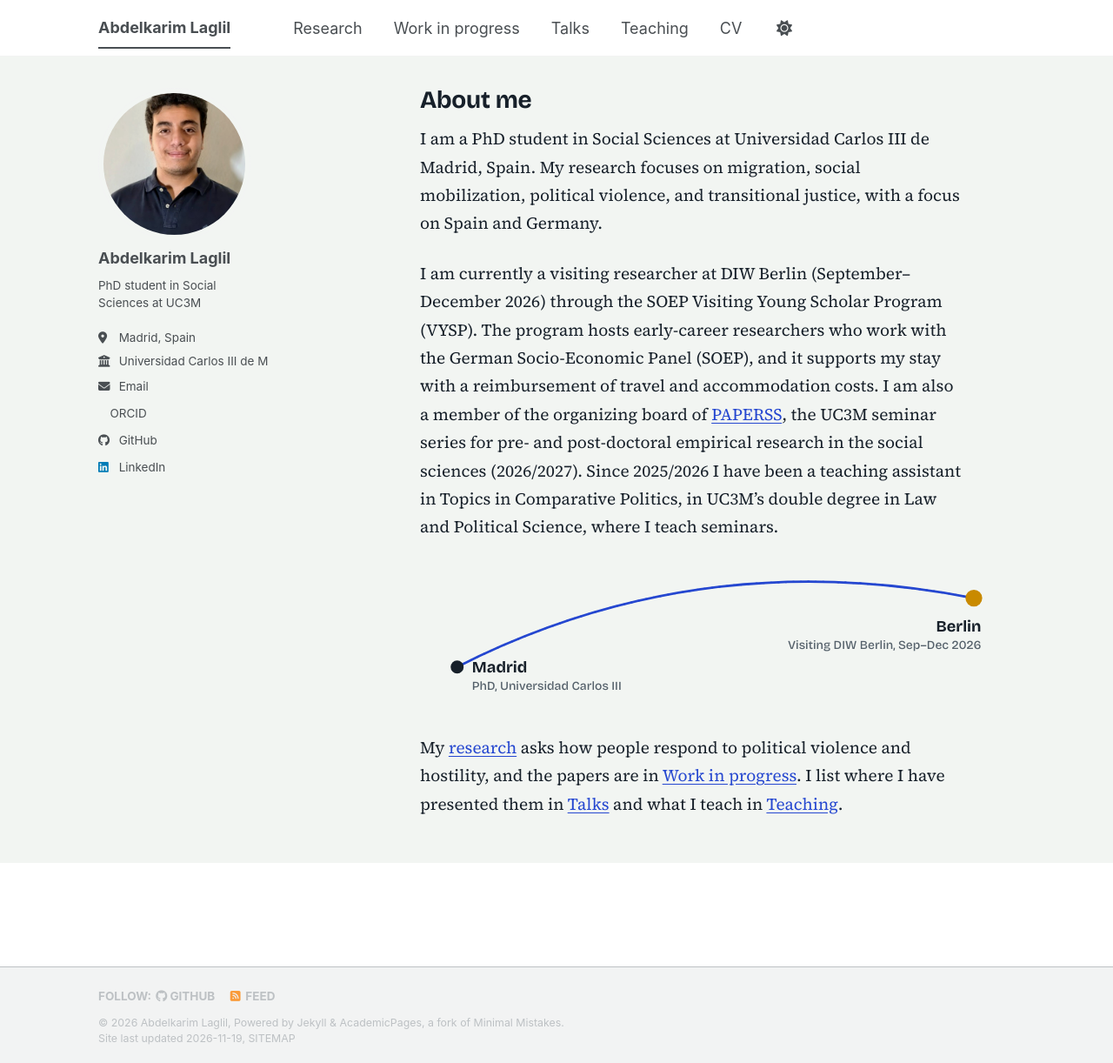
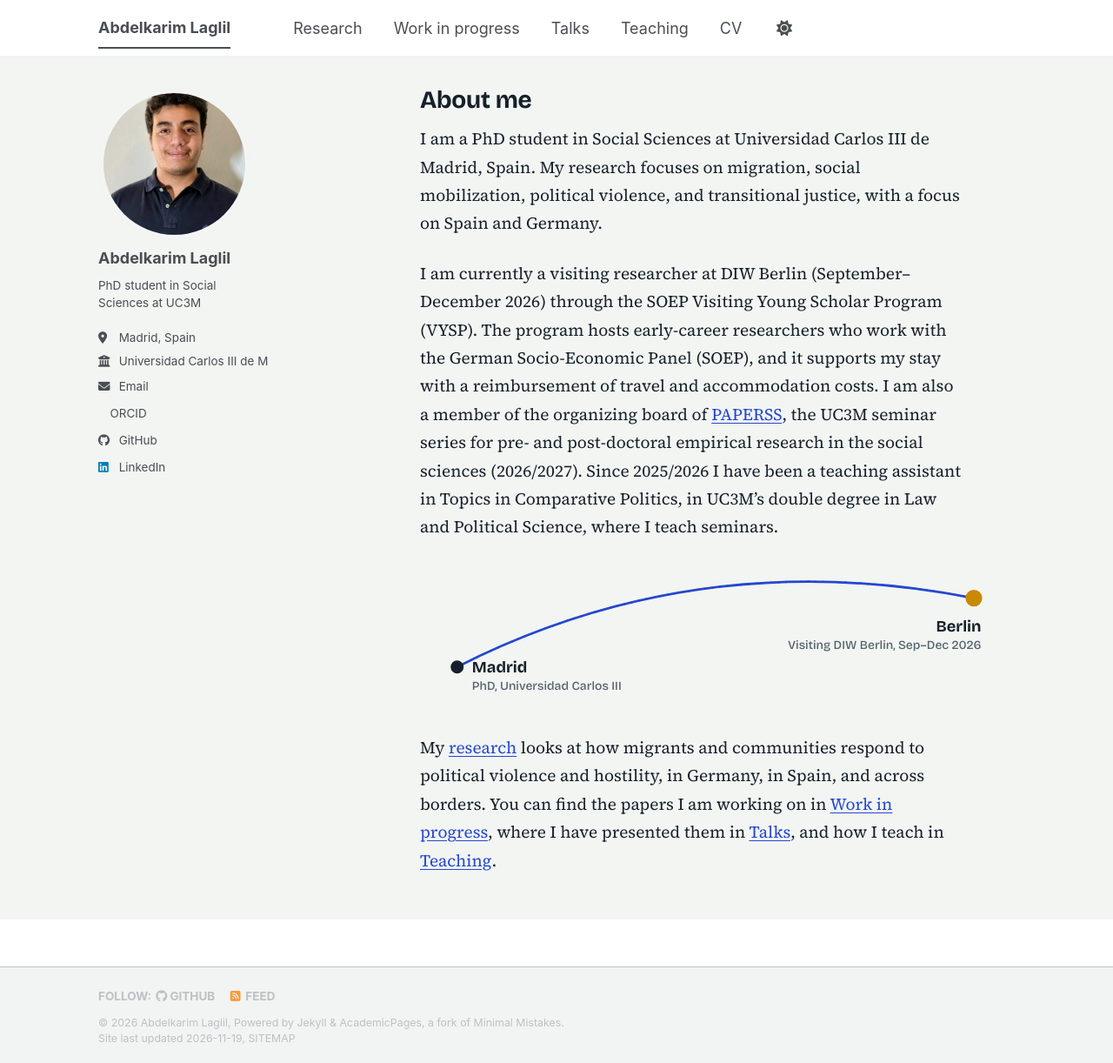
Before and after one commit to AbdelkarimLaglil/AbdelkarimLaglil.github.io, a Jekyll site: the page built from _pages/about.md, in a window 1280 px wide and 1222 px high. Shown: the whole window at 87% size. Built offline with Jekyll 4.4.1, drawn with Linux system fonts in a browser that asks for light colours; a script bundle is joined from its source files by our own code; a style sheet for code colours, icons or effects is not loaded.

Commit message:
About: improve closing paragraph
Co-Authored-By: Claude Sonnet 5.5 <noreply@anthropic.com>
Claude-Session: https://claude.ai/code/session_017vH5ZQkLibWayVuG7moGCB

```diff
--- a/_pages/about.md
+++ b/_pages/about.md
@@ -26,4 +26,4 @@ I am currently a visiting researcher at DIW Berlin (September–December 2026) t
 </svg>
 </div>
 
-My [research]({{ site.baseurl }}/research/) asks how people respond to political violence and hostility, and the papers are in [Work in progress]({{ site.baseurl }}/work-in-progress/). I list where I have presented them in [Talks]({{ site.baseurl }}/talks/) and what I teach in [Teaching]({{ site.baseurl }}/teaching/).
+My [research]({{ site.baseurl }}/research/) looks at how migrants and communities respond to political violence and hostility, in Germany, in Spain, and across borders. You can find the papers I am working on in [Work in progress]({{ site.baseurl }}/work-in-progress/), where I have presented them in [Talks]({{ site.baseurl }}/talks/), and how I teach in [Teaching]({{ site.baseurl }}/teaching/).
```
